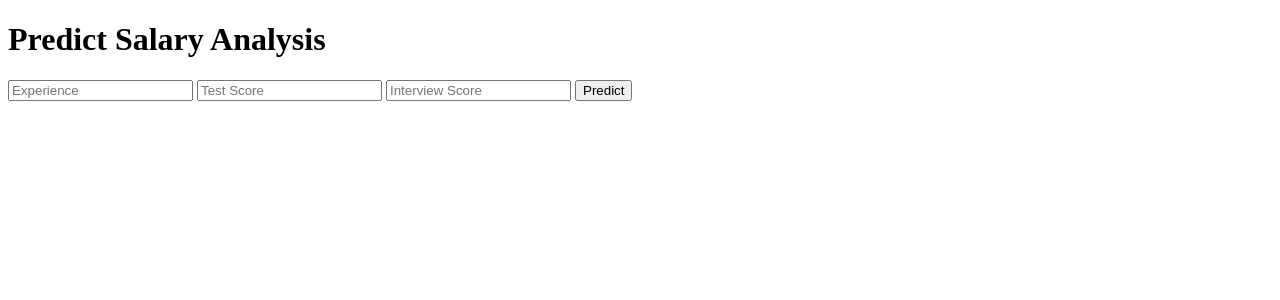
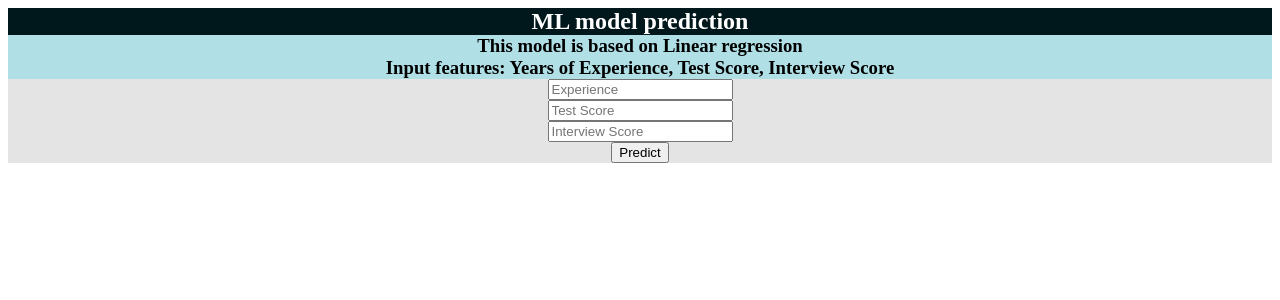
Before and after one commit to iRahulPandey/Heroku_Deploy, a Flask app: page / in a window 1280 px wide. Shown: the top 300 px of the page. Run offline with Flask 2, Linux system fonts and the light colour scheme; parts of the project's set-up code (start-up, migrations or seed data) failed here and were passed over.

Commit message:
New format

```diff
--- a/templates/index.html
+++ b/templates/index.html
@@ -1,35 +1,78 @@
 <!DOCTYPE html>
-<html >
+<html>
   <!--From https://codepen.io/frytyler/pen/EGdtg-->
   <head>
-  <meta charset="UTF-8">
-  <title>ML API</title>
-  <link href='https://fonts.googleapis.com/css?family=Pacifico' rel='stylesheet' type='text/css'>
-<link href='https://fonts.googleapis.com/css?family=Arimo' rel='stylesheet' type='text/css'>
-<link href='https://fonts.googleapis.com/css?family=Hind:300' rel='stylesheet' type='text/css'>
-<link href='https://fonts.googleapis.com/css?family=Open+Sans+Condensed:300' rel='stylesheet' type='text/css'>
+    <title>ML Model | Salary Prediction</title>
+    <meta
+      name="description"
+      content="This is a simple demonstration of ML deployment"
+    />
+    <meta charset="UTF-8" />
+    <meta http-equiv="X-UA-Compatible" content="IE=edge" />
+    <meta name="viewport" content="width=device-width, initial-scale=1.0" />
+    <meta name="robots" content="index,follow" />
 
+    <title>Salary Prediction Model using Linear Regression</title>
   </head>
 
   <body>
- <div class="login">
-	<h1>Predict Salary Analysis</h1>
+    <section class="hero" align="center">
+      <h2
+        style="
+          background-color: rgb(0, 24, 27);
+          color: white;
+          padding: 0;
+          margin: 0;
+        "
+      >
+        ML model prediction
+      </h2>
+      <h3 style="background-color: powderblue; padding: 0; margin: 0">
+        This model is based on Linear regression <br />
+        Input features: Years of Experience, Test Score, Interview Score
+      </h3>
+      <form
+        action="{{ url_for('predict')}}"
+        method="post"
+        class="form"
+        style="
+          background-color: rgb(228, 228, 228);
+          color: white;
+          padding: 10;
+          margin: 10;
+          display: flex;
+          flex-direction: column;
+          flex-wrap: wrap;
+          align-items: center;
+          justify-content: center;
+        "
+      >
+        <input
+          type="text"
+          name="experience"
+          placeholder="Experience"
+          required="required"
+        />
+        <input
+          type="text"
+          name="test_score"
+          placeholder="Test Score"
+          required="required"
+        />
+        <input
+          type="text"
+          name="interview_score"
+          placeholder="Interview Score"
+          required="required"
+        />
 
-     <!-- Main Input For Receiving Query to our ML -->
-    <form action="{{ url_for('predict')}}"method="post">
-    	<input type="text" name="experience" placeholder="Experience" required="required" />
-        <input type="text" name="test_score" placeholder="Test Score" required="required" />
-		<input type="text" name="interview_score" placeholder="Interview Score" required="required" />
-
-        <button type="submit" class="btn btn-primary btn-block btn-large">Predict</button>
+        <button type="submit" class="btn btn-primary btn-block btn-large">
+          Predict
+        </button>
       </form>
-
-   <br>
-   <br>
+      <h3 style="background-color: powderblue; padding: 0; margin: 0">
         {{ prediction_text }}
-
- </div>
-
-
+      </h3>
+    </section>
   </body>
 </html>
```
Lines whose indentation alone changed are shown as unchanged.
